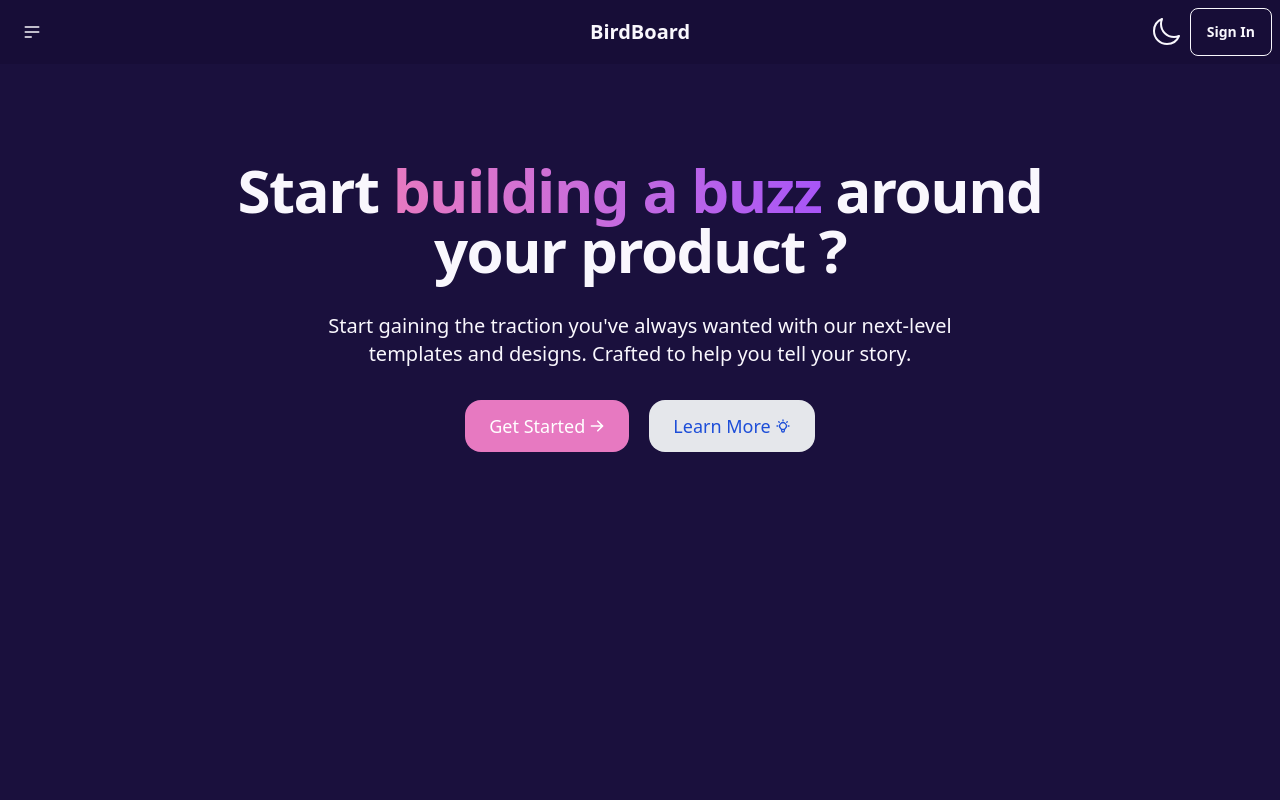
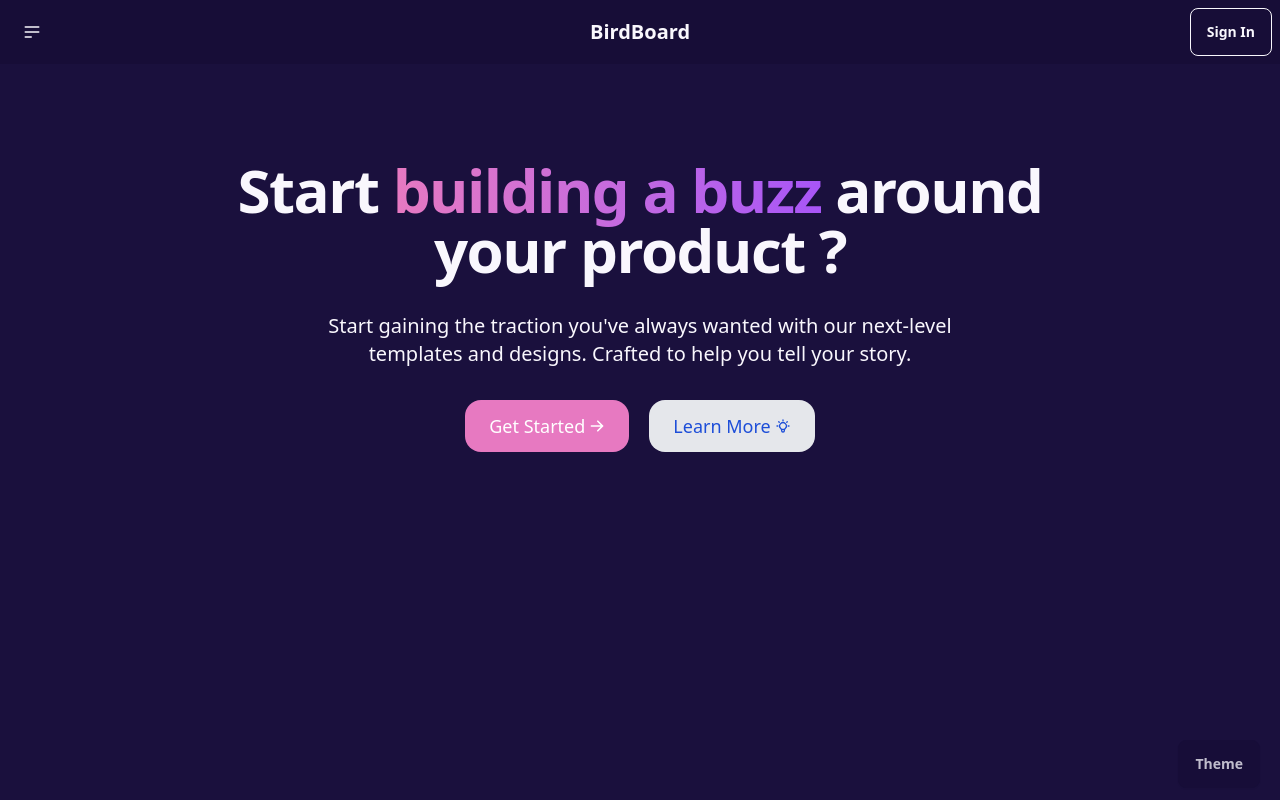
Before and after one commit to JermineJunior/vue-firebase, a Vue app: page / in a window 1280 px wide. Built offline with nearby package versions, Linux system fonts and the light colour scheme; no server answers.

Commit message:
Ui theme options updated

```diff
--- a/src/App.vue
+++ b/src/App.vue
@@ -5,9 +5,42 @@ import NavBar from './views/layout/NavBar.vue'
 
 <template>
   <main>
-   <NavBar />
+    <NavBar />
     <section class="grid items-center justify-center">
       <RouterView />
     </section>
+    <section>
+      <!-- Bottom-Right Corner -->
+      <div class="fixed bottom-2 right-4 opacity-75">
+        <div class="dropdown dropdown-top">
+          <div tabindex="0" role="button" class="btn m-1">
+            Theme
+          </div>
+          <ul tabindex="0" class="dropdown-content z-[1] p-2 shadow-2xl bg-base-300 rounded-box w-52">
+            <li><input type="radio" name="theme-dropdown"
+                class="theme-controller btn btn-sm btn-block btn-ghost justify-start" aria-label="Default" value="dark" />
+            </li>
+            <li><input type="radio" name="theme-dropdown"
+                class="theme-controller btn btn-sm btn-block btn-ghost justify-start" aria-label="Retro" value="retro" />
+            </li>
+            <li><input type="radio" name="theme-dropdown"
+                class="theme-controller btn btn-sm btn-block btn-ghost justify-start" aria-label="garden"
+                value="garden" /></li>
+            <li><input type="radio" name="theme-dropdown"
+                class="theme-controller btn btn-sm btn-block btn-ghost justify-start" aria-label="Valentine"
+                value="valentine" /></li>
+            <li><input type="radio" name="theme-dropdown"
+                class="theme-controller btn btn-sm btn-block btn-ghost justify-start" aria-label="cupcake"
+                value="cupcake" /></li>
+            <li><input type="radio" name="theme-dropdown"
+                class="theme-controller btn btn-sm btn-block btn-ghost justify-start" aria-label="synthwave"
+                value="synthwave" /></li>
+            <li><input type="radio" name="theme-dropdown"
+                class="theme-controller btn btn-sm btn-block btn-ghost justify-start" aria-label="luxury"
+                value="luxury" /></li>
+          </ul>
+        </div>
+      </div>
+    </section>
   </main>
 </template>
--- a/src/views/layout/NavBar.vue
+++ b/src/views/layout/NavBar.vue
@@ -52,26 +52,6 @@ const handleLogOut = () => {
         </a>
       </div>
       <div class="navbar-end">
-        <label class="swap swap-rotate mr-2">
-
-          <!-- this hidden checkbox controls the state -->
-          <input type="checkbox" class="theme-controller" value="valentine" />
-
-          <!-- sun icon -->
-          <svg class="swap-on fill-current w-8 h-8" xmlns="http://www.w3.org/2000/svg" viewBox="0 0 24 24">
-            <path
-              d="M5.64,17l-.71.71a1,1,0,0,0,0,1.41,1,1,0,0,0,1.41,0l.71-.71A1,1,0,0,0,5.64,17ZM5,12a1,1,0,0,0-1-1H3a1,1,0,0,0,0,2H4A1,1,0,0,0,5,12Zm7-7a1,1,0,0,0,1-1V3a1,1,0,0,0-2,0V4A1,1,0,0,0,12,5ZM5.64,7.05a1,1,0,0,0,.7.29,1,1,0,0,0,.71-.29,1,1,0,0,0,0-1.41l-.71-.71A1,1,0,0,0,4.93,6.34Zm12,.29a1,1,0,0,0,.7-.29l.71-.71a1,1,0,1,0-1.41-1.41L17,5.64a1,1,0,0,0,0,1.41A1,1,0,0,0,17.66,7.34ZM21,11H20a1,1,0,0,0,0,2h1a1,1,0,0,0,0-2Zm-9,8a1,1,0,0,0-1,1v1a1,1,0,0,0,2,0V20A1,1,0,0,0,12,19ZM18.36,17A1,1,0,0,0,17,18.36l.71.71a1,1,0,0,0,1.41,0,1,1,0,0,0,0-1.41ZM12,6.5A5.5,5.5,0,1,0,17.5,12,5.51,5.51,0,0,0,12,6.5Zm0,9A3.5,3.5,0,1,1,15.5,12,3.5,3.5,0,0,1,12,15.5Z" />
-          </svg>
-
-          <!-- moon icon -->
-          <svg xmlns="http://www.w3.org/2000/svg" fill="none" viewBox="0 0 24 24" stroke-width="1.5" stroke="currentColor"
-            class="swap-off  w-8 h-8">
-            <path stroke-linecap="round" stroke-linejoin="round"
-              d="M21.752 15.002A9.72 9.72 0 0 1 18 15.75c-5.385 0-9.75-4.365-9.75-9.75 0-1.33.266-2.597.748-3.752A9.753 9.753 0 0 0 3 11.25C3 16.635 7.365 21 12.75 21a9.753 9.753 0 0 0 9.002-5.998Z" />
-          </svg>
-
-
-        </label>
         <button class='btn btn-outline px-4 bg-base text-base-900' v-show="!isLoggedIn">
           <RouterLink class="my-2" to="/login">Sign In</RouterLink>
         </button>
```
